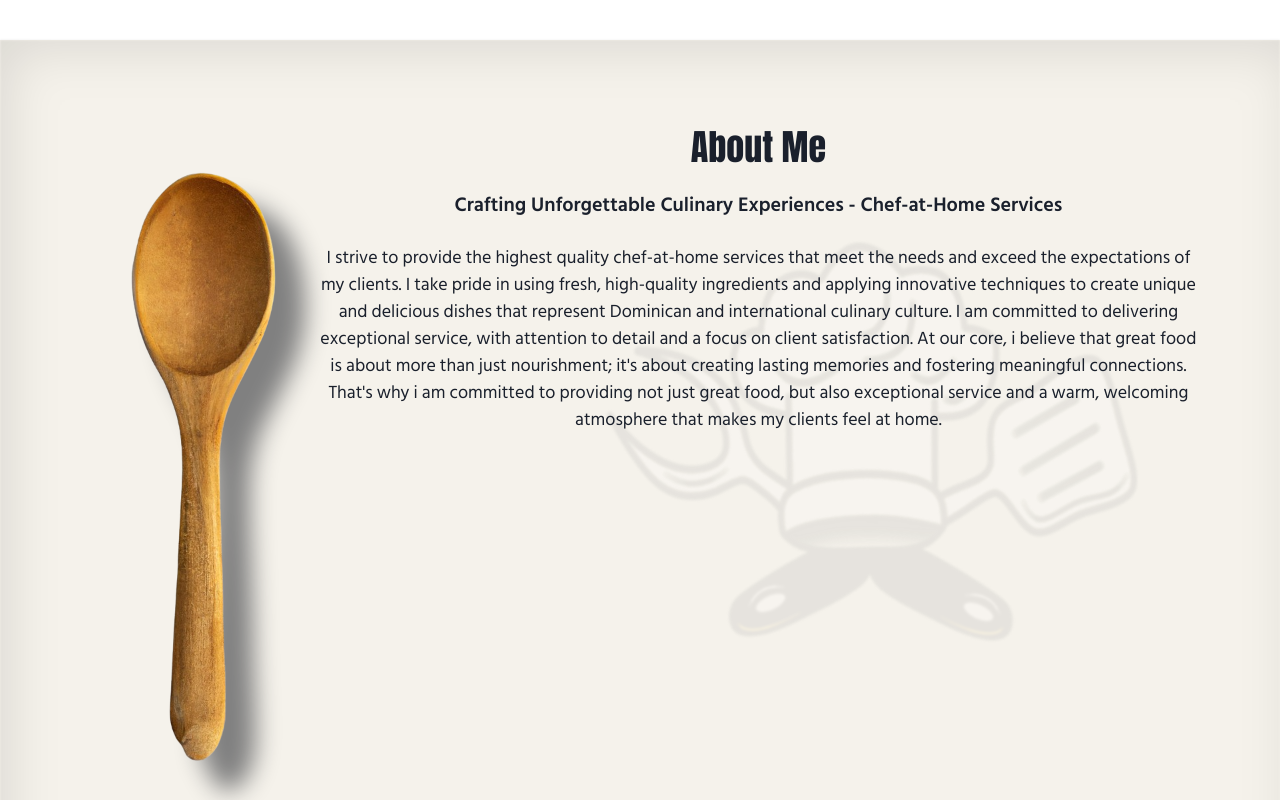
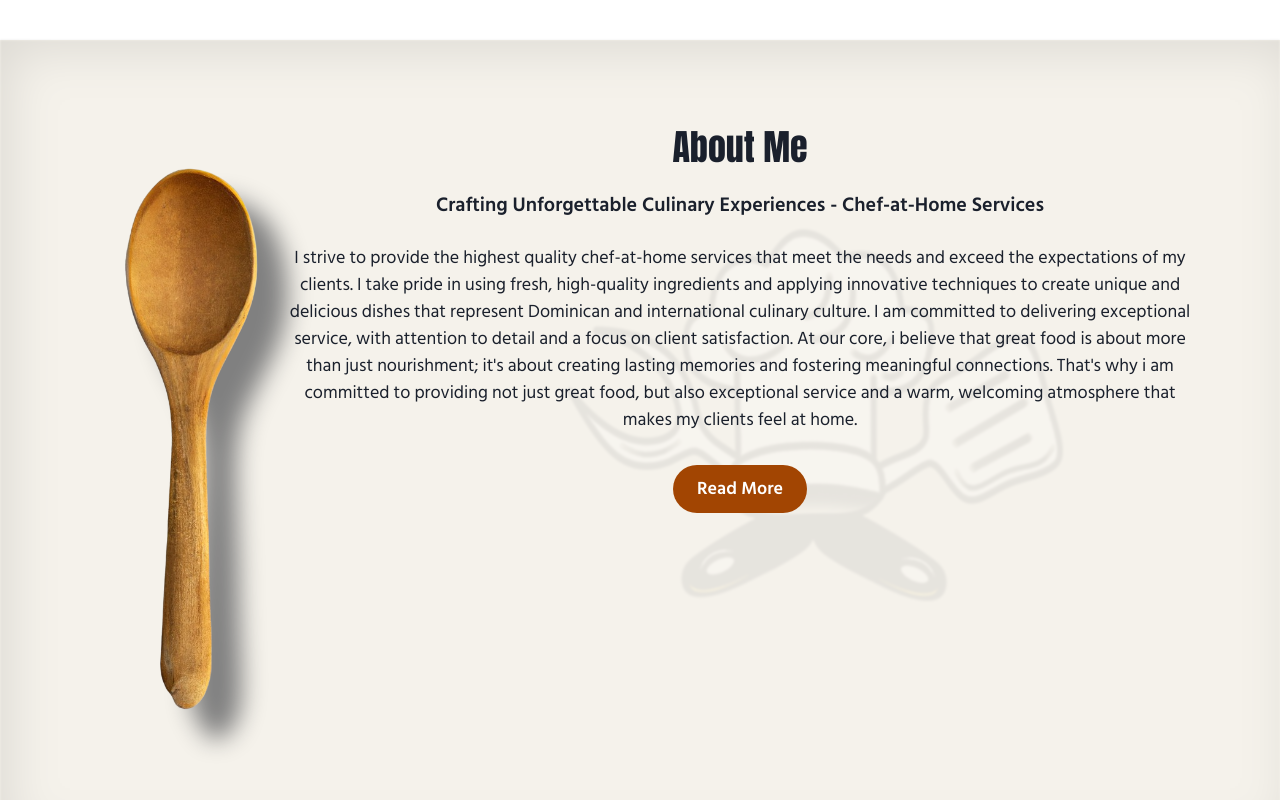
Before and after one commit to Steven-Hernandez028/MonagasChefProject, a React (Vite) app: page / in a window 1280 px wide. Shown: the part 800-1600 px from the top of the page. Built offline with nearby package versions, Linux system fonts and the light colour scheme.

Commit message:
update 4

```diff
--- a/src/components/about us/Aboutme.tsx
+++ b/src/components/about us/Aboutme.tsx
@@ -1,6 +1,7 @@
 // // import spoonbg from "../assets/spoon.png";
 import {
   Box,
+  Button,
   Container,
   Flex,
   Grid,
@@ -9,6 +10,7 @@ import {
   Text,
 } from "@chakra-ui/react";
 import bg2 from '../../assets/logobg.png'
+import { MdCall } from "react-icons/md";
 
 
 interface SectionProps {
@@ -57,20 +59,17 @@ const Aboutme: React.FC<SectionProps> = ({
   subtitle,
   paragraph,
   imageSrc,
-}) => {
-  return (
+}) => (
   <Flex
     direction={{ base: "column", md: "row" }}
     alignItems={{ base: "center", md: "flex-start" }}
+
     textAlign={{ base: "center", md: "left" }}
     position="relative"
     backgroundColor="color.whitebase"
     padding={20}
-      // bgPosition={"center"}
-
-      // bgImg={bg2}
   >
-      <Box flex="4" order={{ base: "2", md: "2" }} zIndex={5000}>
+    <Box flex="5" order={{ base: "2", md: "2" }} zIndex={5000}>
 
 
       <Text
@@ -96,6 +95,23 @@ const Aboutme: React.FC<SectionProps> = ({
       <Text fontSize="lg" mb={8} textAlign={"center"} fontFamily="subtitle" zIndex="500">
         {paragraph}
       </Text>
+
+      <Flex width="100%" position="relative" justify={"center"}>
+        <Button
+
+          bg="color.primary"
+          position="absolute"
+          size="lg"
+          fontFamily="subtitle"
+          mt="0"
+          _hover={{ bg: "#bb7848" }}
+          borderRadius={50}
+          color="white"
+        >
+          Read More
+        </Button>
+      </Flex>
+
     </Box>
 
     <Box
@@ -108,15 +124,13 @@ const Aboutme: React.FC<SectionProps> = ({
         src={imageSrc}
         className="body__image"
         alt="Section image"
-          width={"200px"}
-        />
+        width={"200px"} />
     </Box>
 
 
-      <Background/>
+    <Background />
 
   </Flex>
 );
-};
 
 export default Aboutme;
--- a/src/components/home/Navbar.tsx
+++ b/src/components/home/Navbar.tsx
@@ -76,13 +76,15 @@ const Navbar: React.FC = () => {
           top="0"
           left="0"
           right="0"
-          zIndex="1"
-          bg="rgba(0,0,0,.6)"
+          zIndex="100000"
+          bg={isScrolled? 'rgb(0,0,0)' :  'rgba(0,0,0,.5)' }
+          // bg=`rgba(0,0,0,)`
           color="white"
           py="4"
           px="8"
           transition={"all .3s ease"}
           height={"70px"}
+
         >
           <Flex
             justify={isLargerThan768 ? "center" : "end"}
@@ -183,12 +185,12 @@ const Navbar: React.FC = () => {
           left="0"
           right="0"
           zIndex="1"
-          bg="rgba(0,0,0,.6)"
+          bg={isScrolled? 'rgb(0,0,0)' :  'rgba(0,0,0,.5)' }
           color="white"
           py="4"
           px="8"
           transition={"all .3s ease"}
-          height={isScrolled ? "65px" : "95px"}
+          height={isScrolled ? "65px" : "75px"}
         >
           <Flex
             justify={isLargerThan768 ? "center" : "end"}
@@ -197,7 +199,7 @@ const Navbar: React.FC = () => {
             <Flex justify={"space-between"} width="100%">
               <Box
                 transition={"all .3s ease"}
-                width={isScrolled ? "55px" : "90px"}
+                width={isScrolled ? "55px" : "70px"}
                 height={isScrolled ? "40px" : "50px"}
                 pos="relative"
                 top={isScrolled ? "-10px" : "-15px"}
@@ -227,7 +229,7 @@ const Navbar: React.FC = () => {
                     animate={{ opacity: 1, x: 0 }}
                     exit={{ opacity: 0, x: -50 }}
                     position="absolute"
-                    top={isScrolled ? "75px" : "95px"}
+                    top={isScrolled ? "65px" : "75px"}
                     transition={"all .3s ease"}
                     left="0"
                     right="0"
```
Lines whose indentation alone changed are shown as unchanged.
